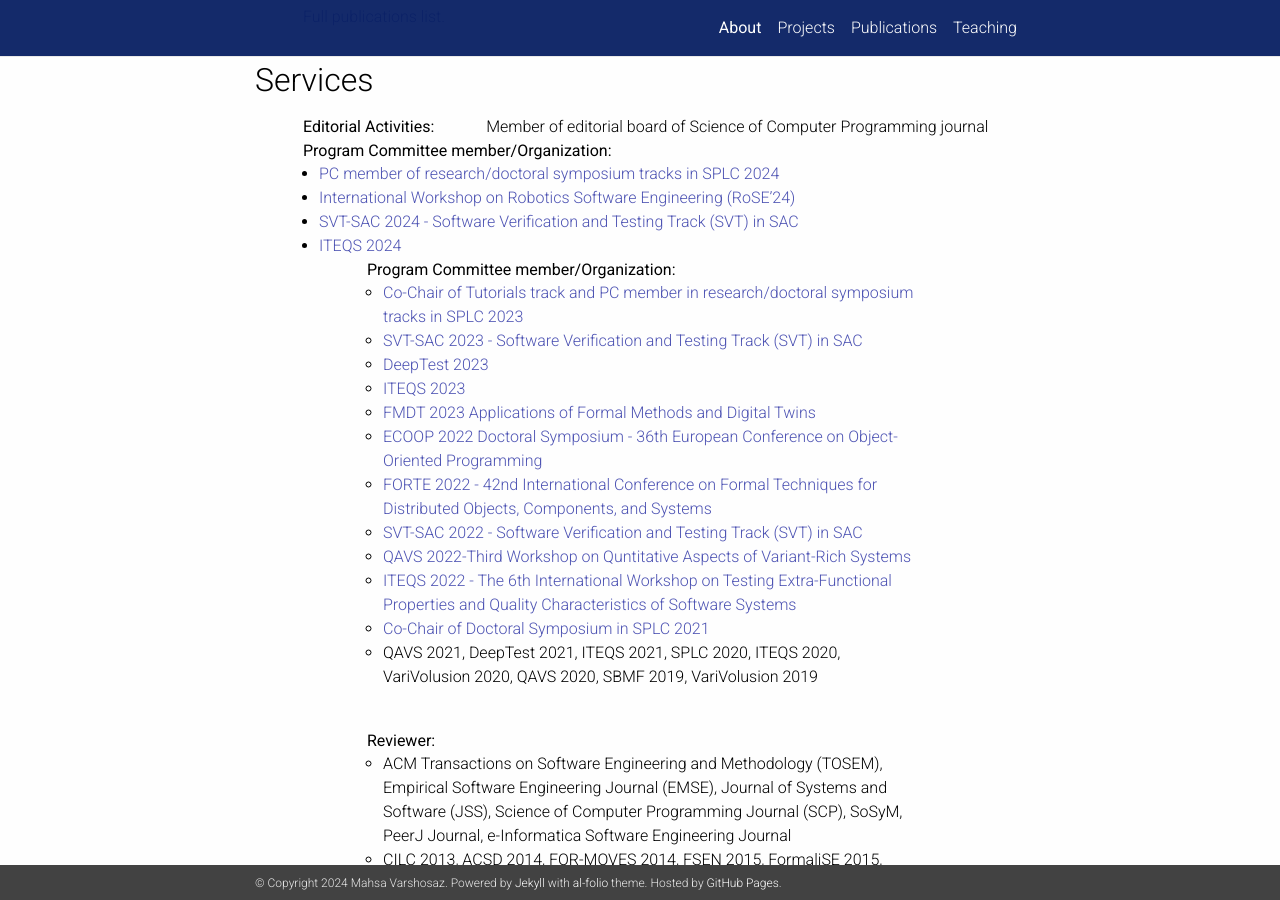
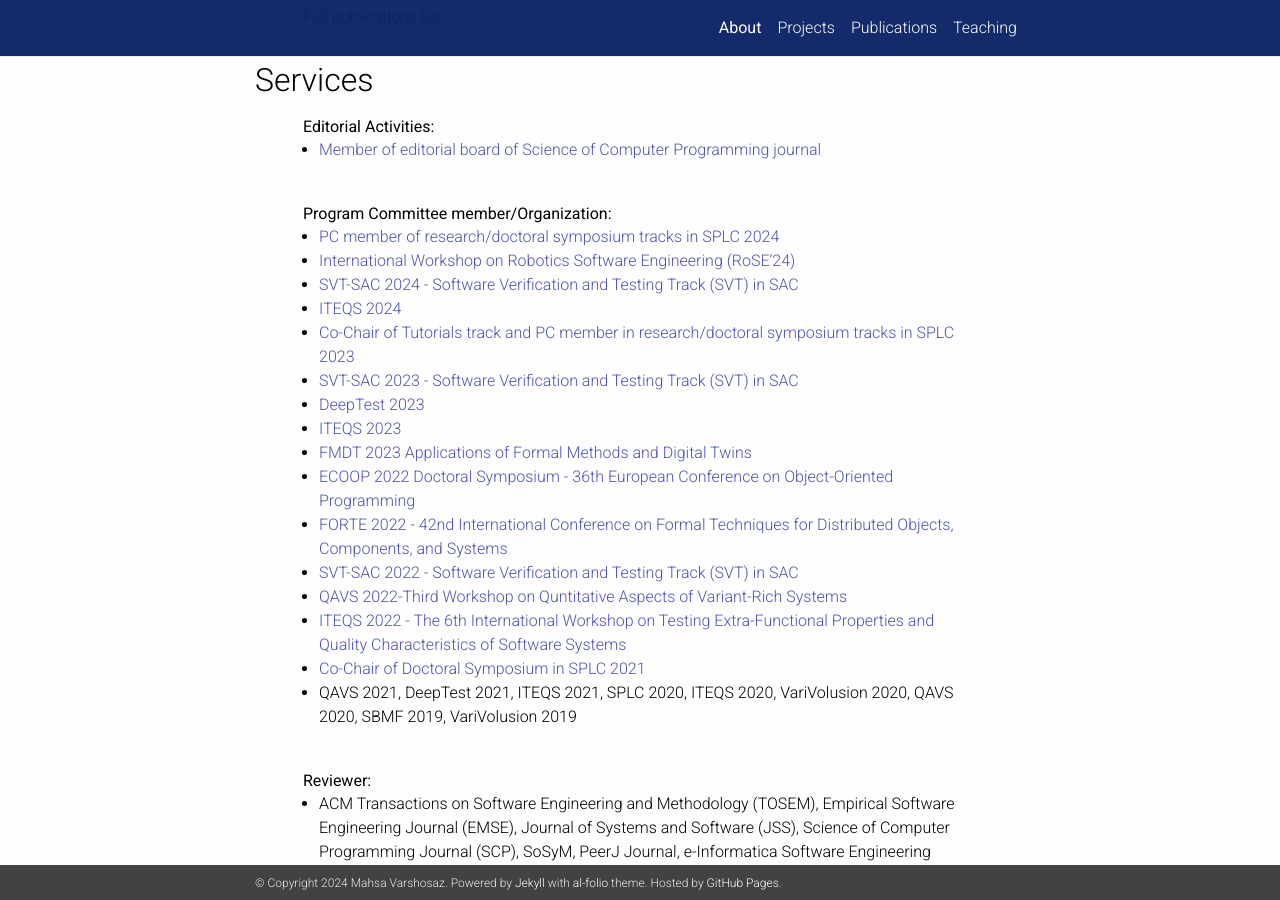
Before and after one commit to MahsaVarsh/MahsaVarsh.github.io, a Jekyll site: the page built from _pages/about.md, in a window 1280 px wide and 900 px high, scrolled down 686 px. Built offline with Jekyll 4.4.1, drawn with Linux system fonts in a browser that asks for light colours; nearby versions of some CDN libraries; a style sheet for code colours, icons or effects is not loaded.

Commit message:
add service

```diff
--- a/_includes/service.html
+++ b/_includes/service.html
@@ -1,16 +1,16 @@
 <div class="services">
   <h2>Services</h2>
   <b style="margin:1rem;padding-left:2rem;padding-right:2rem; margin-top: -1px;">Editorial Activities:</b>
-  Member of editorial board of Science of Computer Programming journal
-
+  <ul style="margin:1rem;padding-left:3rem;padding-right:2rem; margin-top: -1px;">
+    <li><a href="https://www.sciencedirect.com/journal/science-of-computer-programming/about/editorial-board">Member of editorial board of Science of Computer Programming journal</a></li>
+  </ul>
+  <br>
   <b style="margin:1rem;padding-left:2rem;padding-right:2rem; margin-top: -1px;">Program Committee member/Organization:</b>
   <ul style="margin:1rem;padding-left:3rem;padding-right:2rem; margin-top: -1px;">
     <li><a href="https://2024.splc.net/">PC member of research/doctoral symposium tracks in SPLC 2024</a></li>
     <li><a href="https://rose-workshops.github.io/rose2024/">International Workshop on Robotics Software Engineering (RoSE’24)</a></li>
     <li><a href="https://sac-svt.github.io/sac-svt-2024/#:~:text=The%2039th%20ACM%20Symposium%20on,2024%2C%20in%20Avila%2C%20Spain.">SVT-SAC 2024 - Software Verification and Testing Track (SVT) in SAC</a></li>
     <li><a href="https://conf.researchr.org/home/icst-2024/iteqs-2024">ITEQS 2024</a></li>
-  <b style="margin:1rem;padding-left:2rem;padding-right:2rem; margin-top: -1px;">Program Committee member/Organization:</b>
-  <ul style="margin:1rem;padding-left:3rem;padding-right:2rem; margin-top: -1px;">
     <li><a href="https://2023.splc.net/">Co-Chair of Tutorials track and PC member in research/doctoral symposium tracks in SPLC 2023</a></li>
     <li><a href="https://logimics.mics.centralesupelec.fr/en/SAC-SVT-2023">SVT-SAC 2023 - Software Verification and Testing Track (SVT) in SAC</a></li>
     <li><a href="https://conf.researchr.org/home/icse-2023/deeptest-2023">DeepTest 2023</a></li>
```
Also changed, not shown: 16 other files.
